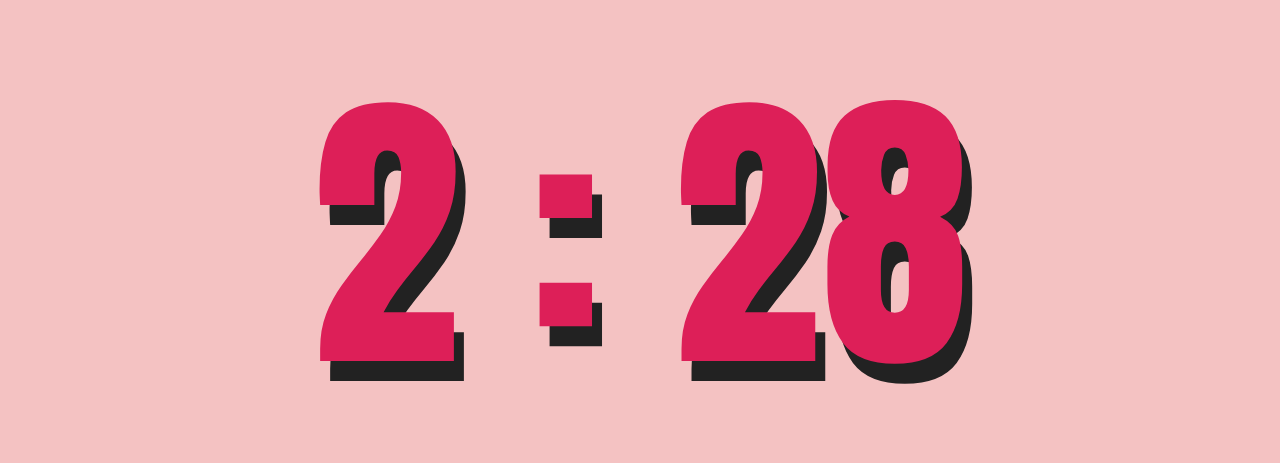
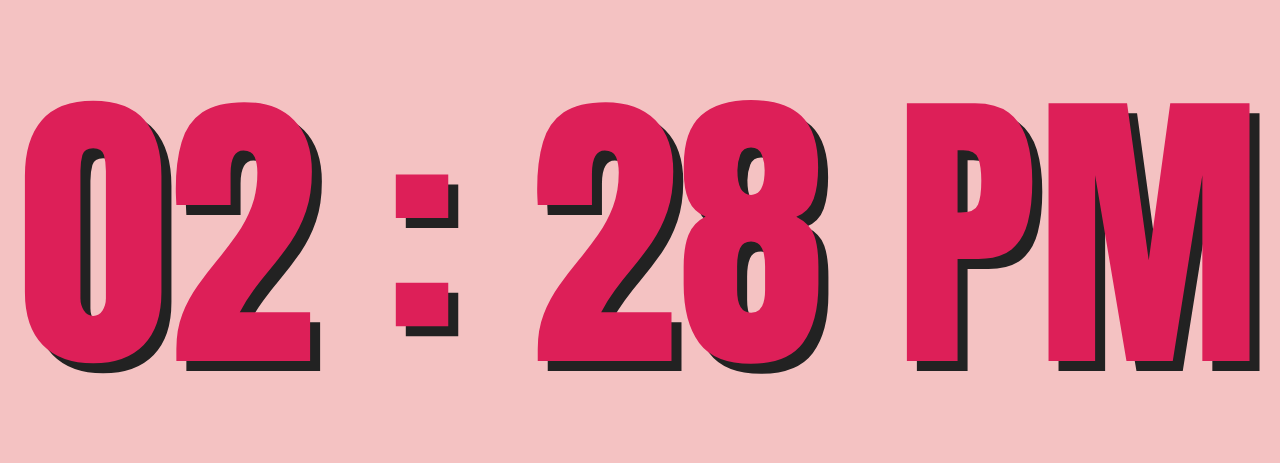
Before and after one commit to priyanshu-b20/js_clock, a plain HTML site: page index.html in a window 1280 px wide. Drawn offline with Linux system fonts and the light colour scheme.

Commit message:
made clock double digits

```diff
--- a/makeup.css
+++ b/makeup.css
@@ -2,13 +2,12 @@
 
 body{
 	background:  #f4c2c2 ;
-
 }
 #clock{
 	font-family: 'Anton';
 	font-size: 300px;
 	text-align: center;
 	margin:auto;
-	text-shadow: 10px 20px  #222;
+	text-shadow: 10px 10px  #222;
 	color:#dd1f58;
 }
--- a/pixiedust.js
+++ b/pixiedust.js
@@ -1,6 +1,15 @@
 var clk = document.getElementById('clock');
+var mm = document.getElementById('mm');
 setInterval(clock,1000);
 function clock(){
+	function r(n){
+		if(n<10){
+			return "0"+n;
+		}
+		else{
+			return n;
+		}
+	}
 	var d = new Date();
-	clk.innerHTML = ((d.getHours()>12) ? d.getHours()-12 : d.getHours()) + " : " + d.getMinutes(); //+ " " + ((d.getHours()>12) ? 'PM' : 'AM');
+	clk.innerHTML = ((d.getHours()>12) ? r(d.getHours()-12) : r(d.getHours())) + " : " + r(d.getMinutes()) + ' ' + ((d.getHours()>12) ? 'PM' : 'AM');
 }
```
